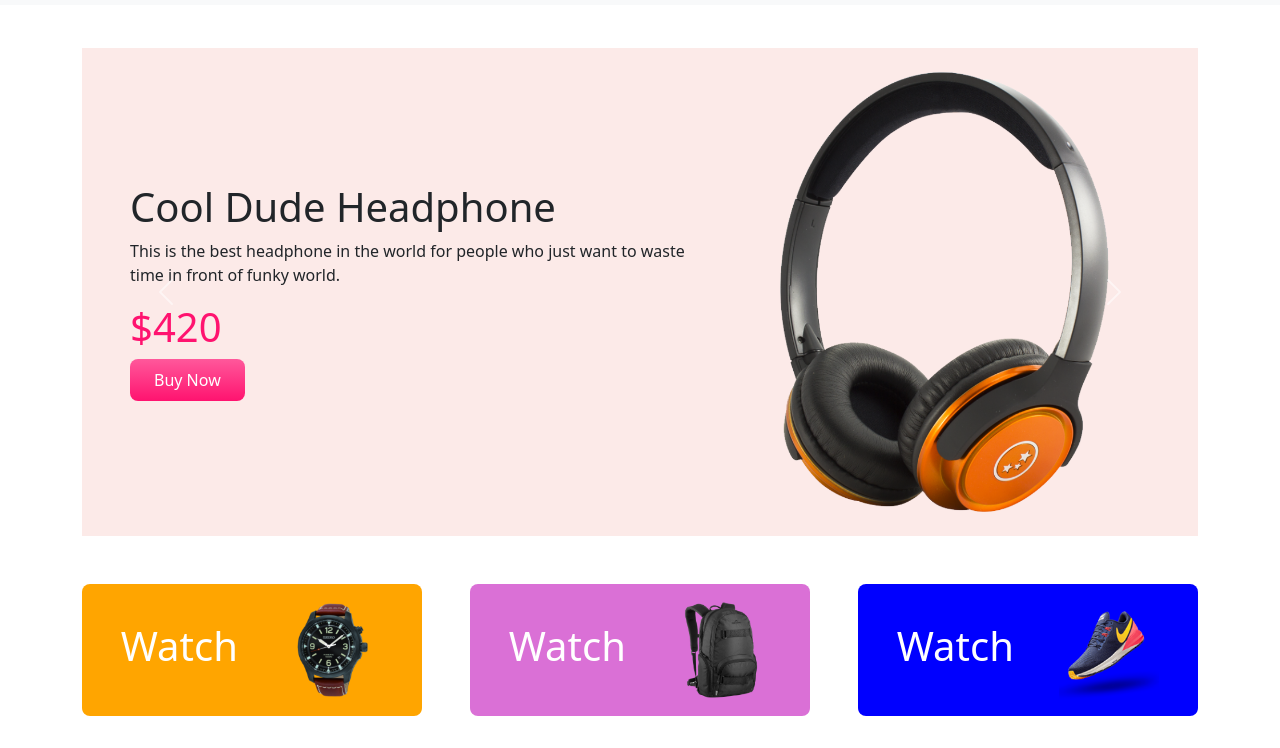
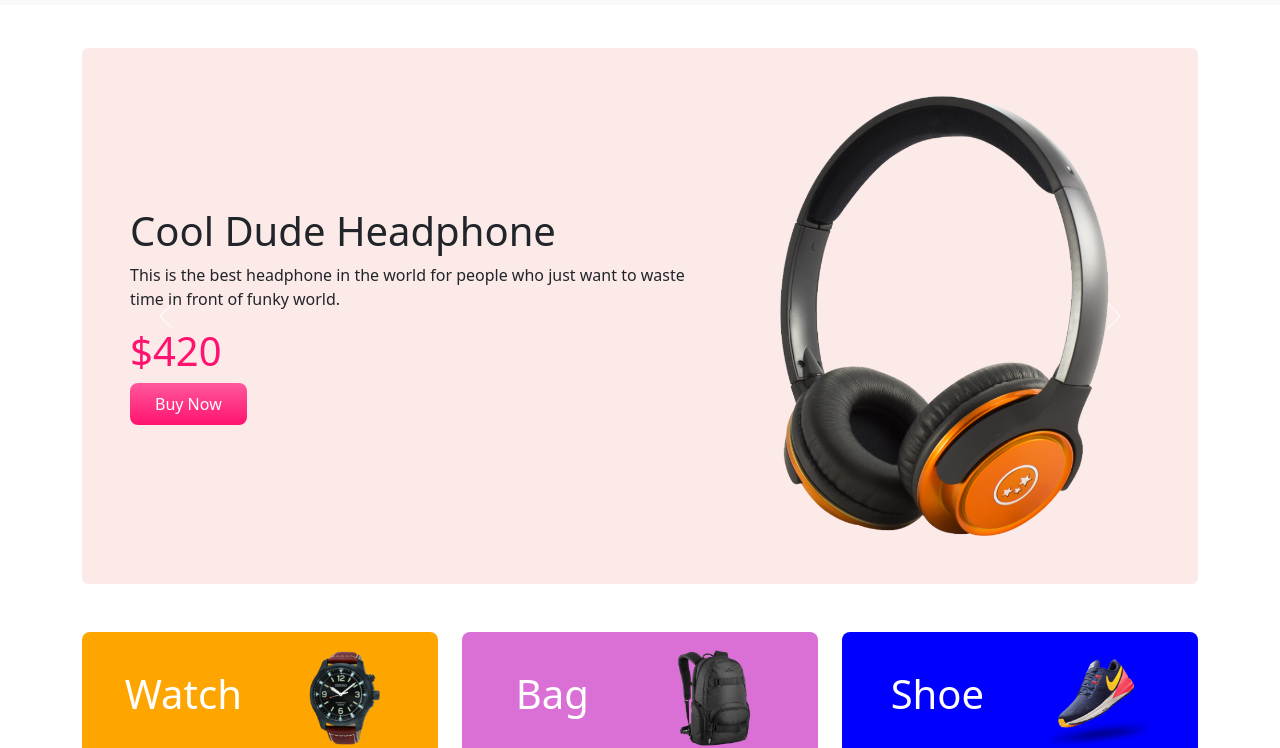
Before and after one commit to RefatHasanRoyal/panda-commerce-website, a plain HTML site: page index.html in a window 1280 px wide. Shown: the part 52-800 px from the top of the page. Drawn offline with nearby package versions, Linux system fonts and the light colour scheme.

Commit message:
third commit

```diff
--- a/css/style.css
+++ b/css/style.css
@@ -9,15 +9,18 @@
     padding: 9px 25px;
     cursor: pointer;
 }
+.categories img {
+    width: 100px;
+}
 .price {
     color: #FF136F;
 }
-.cat1 {
+.bg-watch {
     background-color: orange;
 }
-.cat2 {
+.bg-bag {
     background-color: orchid;
 }
-.cat3 {
+.bg-shoe {
     background-color: blue;
 }
--- a/index.html
+++ b/index.html
@@ -14,7 +14,7 @@
 <body>
     <header class="container">
         <!-- nav bar starts  -->
-        <nav class="navbar fixed-top navbar-expand-lg bg-body-tertiary">
+        <nav class="navbar navbar-expand-lg fixed-top bg-light">
             <div class="container">
                 <a class="navbar-brand" href="#">
                     <img src="./images/logo.png" alt="">
@@ -43,17 +43,18 @@
         </nav>
         <!-- nav bar ends  -->
         <!-- carousel starts -->
+        <section>
             <div id="carouselExample" class="carousel slide">
                 <div class="carousel-inner" style="margin-top: 100px;">
-                <div class="carousel-item active corousel-bg-color">
-                    <div class="row d-flex justify-content-center align-items-center px-5 py-4">
-                        <div class="col-lg-7">
+                    <div class="carousel-item active rounded corousel-bg-color p-5">
+                        <div class="row">
+                            <div class="col-lg-7 d-flex align-items-center">
                                 <div>
                                     <h1>Cool Dude Headphone</h1>
                                     <p>This is the best headphone in the world for people who just want to waste time in
                                         front of funky world.</p>
                                     <h1 class="price">$420</h1>
-                                <button class="btn buy-now-button px-4">Buy Now</button>
+                                    <button class="btn buy-now-button">Buy Now</button>
                                 </div>
                             </div>
                             <div class="col-lg-5">
@@ -61,15 +62,15 @@
                             </div>
                         </div>
                     </div>
-                <div class="carousel-item corousel-bg-color">
-                    <div class="row d-flex justify-content-center align-items-center px-5 py-4">
-                        <div class="col-lg-7">
+                    <div class="carousel-item rounded corousel-bg-color p-5">
+                        <div class="row">
+                            <div class="col-lg-7 d-flex align-items-center">
                                 <div>
                                     <h1>X-Box for your living room</h1>
                                     <p>This is the best headphone in the world for people who just want to waste time in
                                         front of funky world.</p>
                                     <h1 class="price">$600</h1>
-                                <button class="btn buy-now-button px-4">Buy Now</button>
+                                    <button class="btn buy-now-button">Buy Now</button>
                                 </div>
                             </div>
                             <div class="col-lg-5">
@@ -77,15 +78,15 @@
                             </div>
                         </div>
                     </div>
-                <div class="carousel-item corousel-bg-color">
-                    <div class="row d-flex justify-content-center align-items-center px-5 py-4">
-                        <div class="col-lg-7">
+                    <div class="carousel-item rounded corousel-bg-color p-5">
+                        <div class="row">
+                            <div class="col-lg-7 d-flex align-items-center">
                                 <div>
                                     <h1>Mega LCD TV For Sports</h1>
                                     <p>This is the best headphone in the world for people who just want to waste time in
                                         front of funky world.</p>
                                     <h1 class="price">$1200</h1>
-                                <button class="btn buy-now-button px-4">Buy Now</button>
+                                    <button class="btn buy-now-button">Buy Now</button>
                                 </div>
                             </div>
                             <div class="col-lg-5">
@@ -105,29 +106,30 @@
                     </button>
                 </div>
             </div>
+        </section>
         <!-- carousel ends -->
     </header>
     <main>
         <!-- categories section starts -->
         <section>
             <div class="container text-center my-5">
-                <div class="row g-5">
+                <div class="row g-4 categories">
                     <div class="col-lg-4 col-md-6 col-sm-12">
-                        <div class="cat1 text-white d-flex align-items-center justify-content-around rounded-3 p-3">
-                            <h1>Watch</h1>
-                            <img src="./images/categories/watch.png" class="" alt="" width="100px">
+                        <div class="bg-watch d-flex align-items-center justify-content-around rounded-3 p-3">
+                            <h1 class="text-white">Watch</h1>
+                            <img src="./images/categories/watch.png" class="" alt="">
                         </div>
                     </div>
                     <div class="col-lg-4 col-md-6 col-sm-12">
-                        <div class="cat2 text-white d-flex align-items-center justify-content-around rounded-3 p-3">
-                            <h1>Watch</h1>
-                            <img src="./images/categories/bag.png" class="" alt="" width="100px">
+                        <div class="bg-bag d-flex align-items-center justify-content-around rounded-3 p-3">
+                            <h1 class="text-white">Bag</h1>
+                            <img src="./images/categories/bag.png" class="" alt="">
                         </div>
                     </div>
                     <div class="col-lg-4 col-md-6 col-sm-12">
-                        <div class="cat3 text-white d-flex align-items-center justify-content-around rounded-3 p-3">
-                            <h1>Watch</h1>
-                            <img src="./images/categories/shoes.png" class="" alt="" width="100px">
+                        <div class="bg-shoe d-flex align-items-center justify-content-around rounded-3 p-3">
+                            <h1 class="text-white">Shoe</h1>
+                            <img src="./images/categories/shoes.png" class="" alt="">
                         </div>
                     </div>
                 </div>
@@ -238,7 +240,7 @@
         <!-- subscribe section ends  -->
     </main>
     <footer class="container mt-5">
-        <p class="text-center"><small>©2020. Panda Commerce. All rights reserved. Sofia, Bulgaria.</small></p>
+        <p class="text-center"><small>©2022. Panda Commerce. All rights reserved. Sofia, Bulgaria.</small></p>
     </footer>
     <script src="https://cdn.jsdelivr.net/npm/bootstrap@5.3.0/dist/js/bootstrap.bundle.min.js"
         integrity="sha384-geWF76RCwLtnZ8qwWowPQNguL3RmwHVBC9FhGdlKrxdiJJigb/j/68SIy3Te4Bkz"
```
Lines whose indentation alone changed are shown as unchanged.
